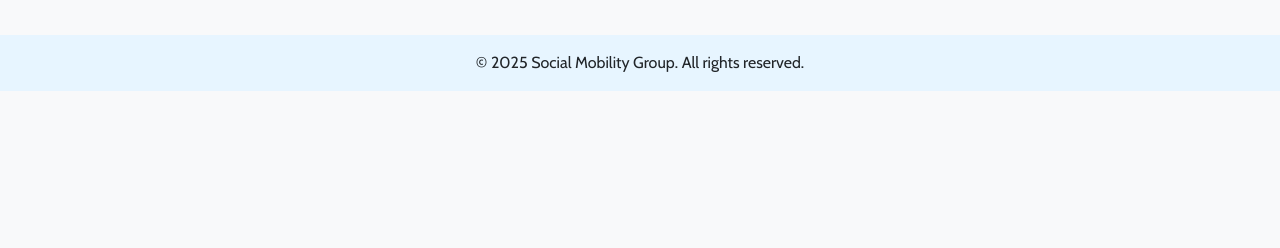
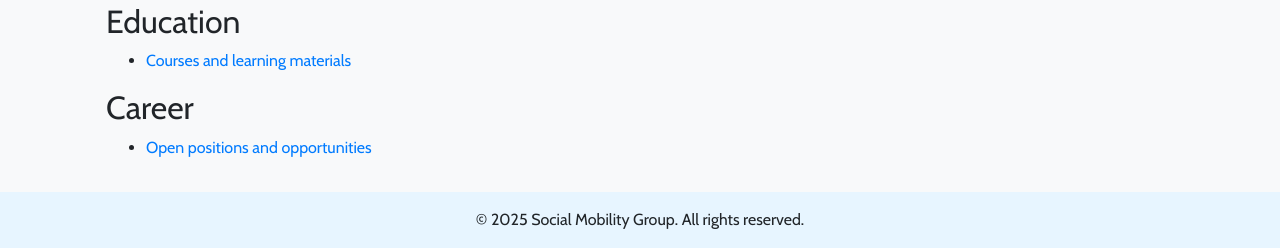
Before and after one commit to social-mobility/social-mobility.github.io, a plain HTML site: page index.html in a window 1280 px wide. Shown: the part 1214-1462 px from the top of the page. Before the commit the page ends 1305 px from the top, so only its background shows below. Drawn offline with nearby package versions, Linux system fonts and the light colour scheme; a web font is replaced by a local one.

Commit message:
index.html

```diff
--- a/index.html
+++ b/index.html
@@ -42,7 +42,7 @@
     }
     .hero-container img {
       position: absolute;
-      bottom: 0;
+      top: -20%;
       width: 100%;
       height: auto;
     }
@@ -125,8 +125,11 @@
       </div>
     </div>
 
-    <!-- other sections remain unchanged -->
+    <div class="section-title"><h2>Education</h2></div>
+    <ul><li><a href="#">Courses and learning materials</a></li></ul>
 
+    <div class="section-title"><h2>Career</h2></div>
+    <ul><li><a href="#">Open positions and opportunities</a></li></ul>
   </main>
 
   <footer class="footer text-center p-3" style="background:#e7f5ff;">
```
